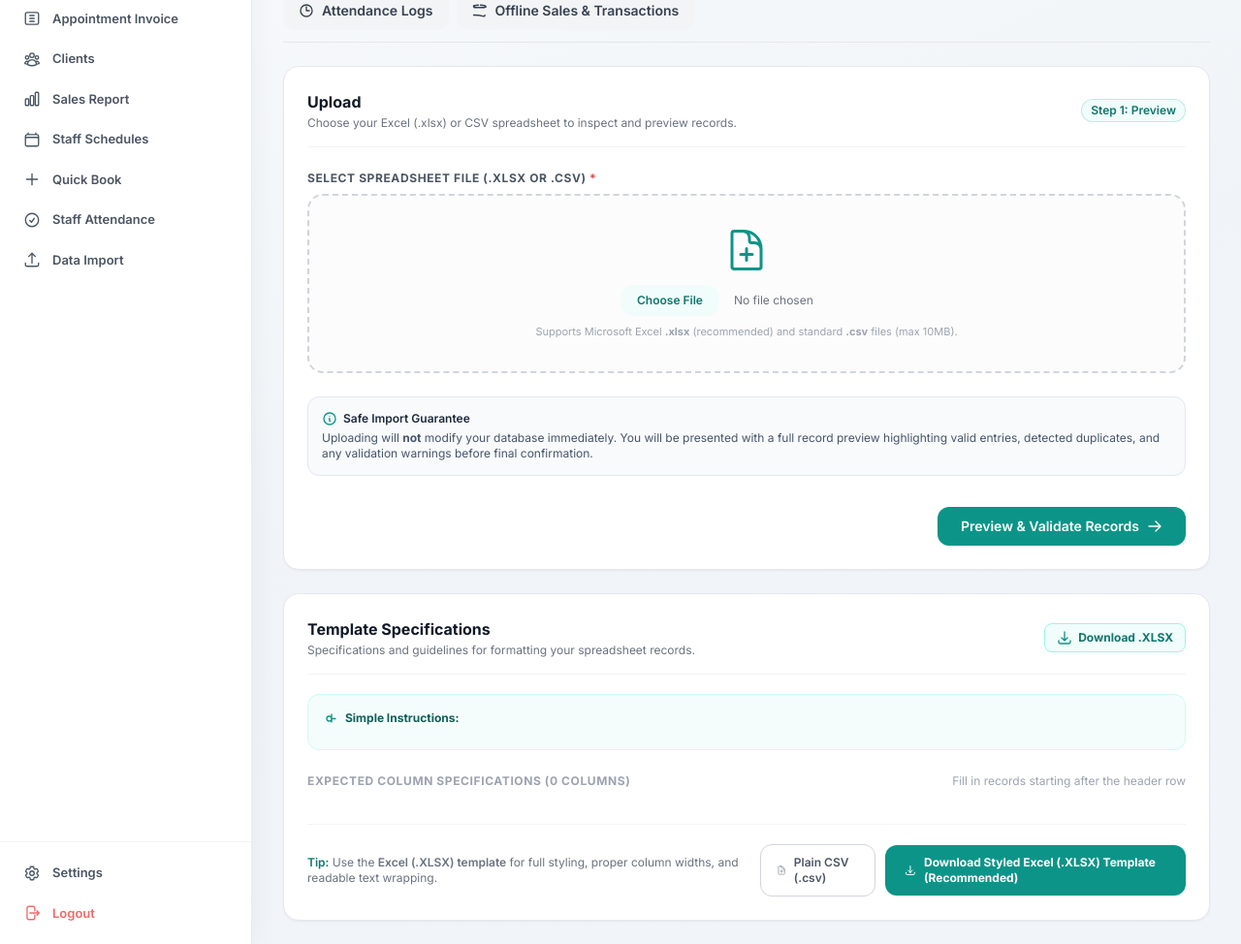
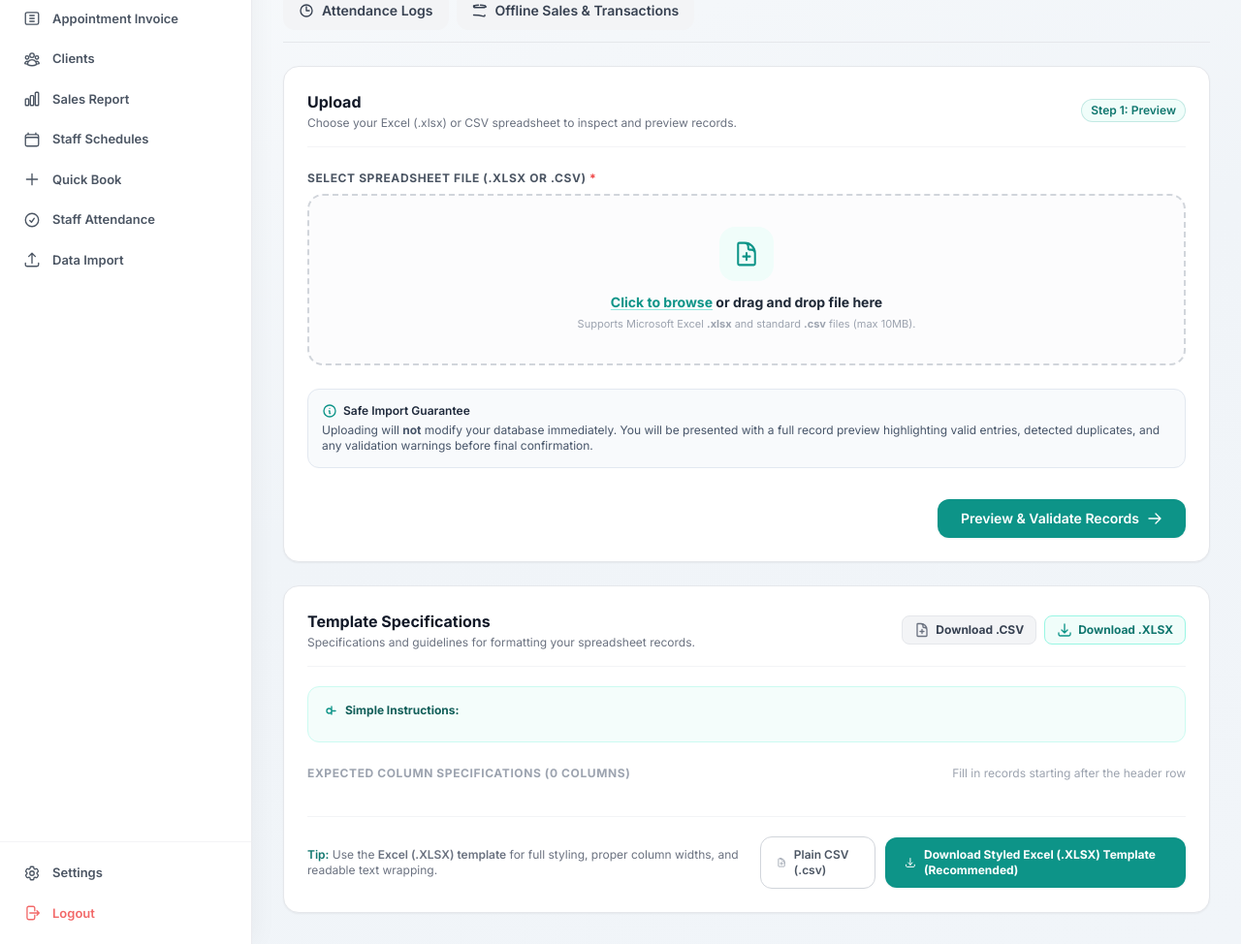
Before and after one commit to AllanMari/zenflow-system.V1, a Laravel app: template resources/views/admin/data-import/index.blade.php in a window 1280 px wide. Shown: the part 213-1187 px from the top of the page at 97% size. Run offline with Laravel 12, Linux system fonts and the light colour scheme; the template is opened without the code that fills it, so the values that code supplies are empty; the visitor is signed in with stand-in values (Sample User, id 1); some libraries are stand-ins or nearby versions.

Commit message:
feat: add drag-and-drop file upload & polish plain CSV exports

```diff
--- a/resources/views/admin/data-import/index.blade.php
+++ b/resources/views/admin/data-import/index.blade.php
@@ -84,22 +84,94 @@
                 <input type="hidden" name="import_type" value="{{ $currentType }}">
 
                 {{-- Drag and drop file picker --}}
-                <div>
+                <div x-data="{
+                    isDragging: false,
+                    fileName: '',
+                    fileSize: '',
+                    handleFileSelect(event) {
+                        const file = event.target.files[0];
+                        if (file) {
+                            this.fileName = file.name;
+                            this.fileSize = (file.size / 1024).toFixed(1) + ' KB';
+                        }
+                    },
+                    handleDrop(event) {
+                        this.isDragging = false;
+                        if (event.dataTransfer && event.dataTransfer.files.length > 0) {
+                            const file = event.dataTransfer.files[0];
+                            const input = document.getElementById('csv_file');
+                            input.files = event.dataTransfer.files;
+                            this.fileName = file.name;
+                            this.fileSize = (file.size / 1024).toFixed(1) + ' KB';
+                        }
+                    },
+                    clearFile() {
+                        const input = document.getElementById('csv_file');
+                        if (input) input.value = '';
+                        this.fileName = '';
+                        this.fileSize = '';
+                    }
+                }">
                     <label class="block text-xs font-bold uppercase tracking-wider text-gray-600 dark:text-gray-300 mb-2">
                         Select Spreadsheet File (.xlsx or .csv) <span class="text-red-500">*</span>
                     </label>
 
-                    <div class="relative flex flex-col items-center justify-center rounded-2xl border-2 border-dashed border-gray-300 dark:border-gray-700 bg-gray-50/50 dark:bg-gray-800/20 px-6 py-8 text-center hover:border-brand-500 transition">
-                        <svg class="mx-auto h-12 w-12 text-teal-600 dark:text-teal-400 mb-3" fill="none" stroke="currentColor" viewBox="0 0 24 24" stroke-width="1.5">
+                    {{-- Drop Zone --}}
+                    <div
+                        @dragover.prevent="isDragging = true"
+                        @dragleave.prevent="isDragging = false"
+                        @drop.prevent="handleDrop($event)"
+                        :class="{ 'border-teal-500 bg-teal-50/70 dark:bg-teal-950/40 ring-4 ring-teal-500/20 scale-[1.005]': isDragging, 'border-gray-300 dark:border-gray-700 bg-gray-50/50 dark:bg-gray-800/20 hover:border-teal-400 dark:hover:border-teal-600': !isDragging }"
+                        class="relative flex flex-col items-center justify-center rounded-2xl border-2 border-dashed px-6 py-8 text-center transition-all duration-200 cursor-pointer select-none"
+                        @click="$refs.fileInput.click()"
+                    >
+                        {{-- Real hidden file input --}}
+                        <input
+                            id="csv_file"
+                            name="csv_file"
+                            x-ref="fileInput"
+                            type="file"
+                            accept=".xlsx,.csv,application/vnd.openxmlformats-officedocument.spreadsheetml.sheet,text/csv,text/plain"
+                            required
+                            @change="handleFileSelect($event)"
+                            class="hidden"
+                        >
+
+                        <div x-show="!fileName" class="space-y-3 pointer-events-none">
+                            <div class="mx-auto flex h-14 w-14 items-center justify-center rounded-2xl bg-teal-50 dark:bg-teal-900/30 text-teal-600 dark:text-teal-400">
+                                <svg class="h-7 w-7" fill="none" stroke="currentColor" viewBox="0 0 24 24" stroke-width="1.75">
                                     <path stroke-linecap="round" stroke-linejoin="round" d="M19.5 14.25v-2.625a3.375 3.375 0 00-3.375-3.375h-1.5A1.125 1.125 0 0113.5 7.125v-1.5a3.375 3.375 0 00-3.375-3.375H8.25m3.75 9v6m3-3H9m1.5-12H5.625c-.621 0-1.125.504-1.125 1.125v17.25c0 .621.504 1.125 1.125 1.125h12.75c.621 0 1.125-.504 1.125-1.125V11.25a9 9 0 00-9-9z" />
                                 </svg>
+                            </div>
+                            <div>
+                                <p class="text-sm font-bold text-gray-800 dark:text-gray-200">
+                                    <span class="text-teal-600 dark:text-teal-400 underline decoration-teal-400/50 underline-offset-2">Click to browse</span> or drag and drop file here
+                                </p>
+                                <p class="text-[11px] text-gray-400 dark:text-gray-500 mt-1">
+                                    Supports Microsoft Excel <strong>.xlsx</strong> and standard <strong>.csv</strong> files (max 10MB).
+                                </p>
+                            </div>
+                        </div>
 
-                        <div class="flex text-sm text-gray-600 dark:text-gray-400">
-                            <input id="csv_file" name="csv_file" type="file" accept=".xlsx,.csv,application/vnd.openxmlformats-officedocument.spreadsheetml.sheet,text/csv,text/plain" required class="block w-full text-xs text-gray-500 file:mr-4 file:py-2 file:px-4 file:rounded-xl file:border-0 file:text-xs file:font-semibold file:bg-brand-50 file:text-brand-700 hover:file:bg-brand-100 dark:file:bg-brand-950/60 dark:file:text-brand-300">
+                        <div x-show="fileName" x-cloak class="flex items-center gap-3 p-3.5 rounded-xl bg-white dark:bg-slate-800 border border-teal-300 dark:border-teal-700 shadow-md max-w-md w-full" @click.stop>
+                            <div class="flex h-11 w-11 shrink-0 items-center justify-center rounded-xl bg-teal-100 text-teal-700 dark:bg-teal-950/60 dark:text-teal-300">
+                                <svg class="h-6 w-6" fill="none" stroke="currentColor" viewBox="0 0 24 24" stroke-width="2">
+                                    <path stroke-linecap="round" stroke-linejoin="round" d="M9 12.75L11.25 15 15 9.75M21 12a9 9 0 11-18 0 9 9 0 0118 0z" />
+                                </svg>
                             </div>
-                        <p class="text-[11px] text-gray-400 mt-2">
-                            Supports Microsoft Excel <strong>.xlsx</strong> (recommended) and standard <strong>.csv</strong> files (max 10MB).
-                        </p>
+                            <div class="flex-1 text-left min-w-0">
+                                <p class="text-xs font-bold text-gray-900 dark:text-white truncate" x-text="fileName"></p>
+                                <p class="text-[11px] text-teal-600 dark:text-teal-400 font-medium" x-text="fileSize + ' • Ready to preview & validate'"></p>
+                            </div>
+                            <button
+                                type="button"
+                                @click="clearFile()"
+                                class="p-1.5 rounded-lg text-gray-400 hover:text-rose-600 hover:bg-rose-50 dark:hover:bg-rose-950/30 transition"
+                                title="Remove and choose another file"
+                            >
+                                <svg class="w-4 h-4" fill="none" stroke="currentColor" viewBox="0 0 24 24"><path stroke-linecap="round" stroke-linejoin="round" stroke-width="2" d="M6 18L18 6M6 6l12 12"/></svg>
+                            </button>
+                        </div>
                     </div>
 
                     @error('csv_file')
@@ -144,13 +216,24 @@
                         Specifications and guidelines for formatting your spreadsheet records.
                     </p>
                 </div>
+                <div class="flex items-center gap-2">
+                    <a href="{{ route('admin.data-import.template', ['type' => $currentType, 'format' => 'csv']) }}"
+                       class="inline-flex items-center gap-1.5 text-xs font-bold text-gray-700 dark:text-gray-300 bg-gray-100 dark:bg-gray-800 px-3 py-1.5 rounded-lg border border-gray-200 dark:border-gray-700 hover:bg-gray-200 dark:hover:bg-gray-700 transition"
+                       title="Download clean plain CSV template">
+                        <svg class="w-4 h-4 text-gray-500 dark:text-gray-400" fill="none" stroke="currentColor" viewBox="0 0 24 24" stroke-width="2">
+                            <path stroke-linecap="round" stroke-linejoin="round" d="M19.5 14.25v-2.625a3.375 3.375 0 00-3.375-3.375h-1.5A1.125 1.125 0 0113.5 7.125v-1.5a3.375 3.375 0 00-3.375-3.375H8.25m3.75 9v6m3-3H9m1.5-12H5.625c-.621 0-1.125.504-1.125 1.125v17.25c0 .621.504 1.125 1.125 1.125h12.75c.621 0 1.125-.504 1.125-1.125V11.25a9 9 0 00-9-9z" />
+                        </svg>
+                        Download .CSV
+                    </a>
                     <a href="{{ route('admin.data-import.template', ['type' => $currentType, 'format' => 'xlsx']) }}"
-                   class="inline-flex items-center gap-1.5 text-xs font-bold text-teal-700 dark:text-teal-300 bg-teal-50 dark:bg-teal-950/40 px-3 py-1.5 rounded-lg border border-teal-200 dark:border-teal-800 hover:bg-teal-100 transition">
+                       class="inline-flex items-center gap-1.5 text-xs font-bold text-teal-700 dark:text-teal-300 bg-teal-50 dark:bg-teal-950/40 px-3 py-1.5 rounded-lg border border-teal-200 dark:border-teal-800 hover:bg-teal-100 transition"
+                       title="Download styled Excel template">
                         <svg class="w-4 h-4 text-teal-600 dark:text-teal-400" fill="none" stroke="currentColor" viewBox="0 0 24 24" stroke-width="2">
                             <path stroke-linecap="round" stroke-linejoin="round" d="M3 16.5v2.25A2.25 2.25 0 005.25 21h13.5A2.25 2.25 0 0021 18.75V16.5M16.5 12L12 16.5m0 0L7.5 12m4.5 4.5V3" />
                         </svg>
                         Download .XLSX
                     </a>
+                </div>
             </div>
 
             {{-- Easy Guide / Simplified instructions for non-native English speakers --}}
```
Also changed, not shown: app/Http/Controllers/AdminController.php (+4 -6 lines). Lines whose indentation alone changed are shown as unchanged.
